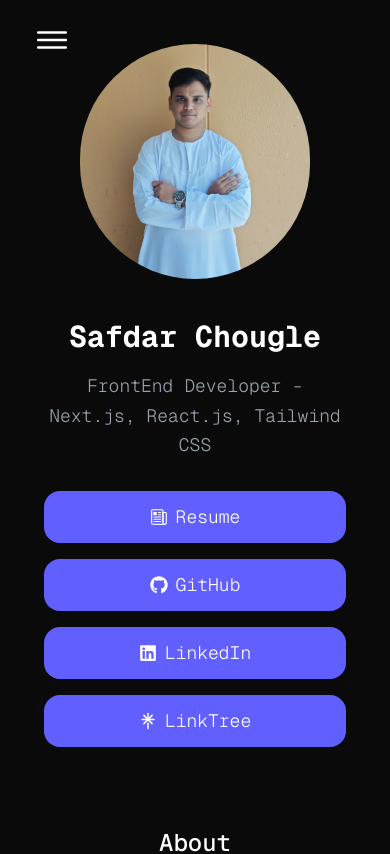
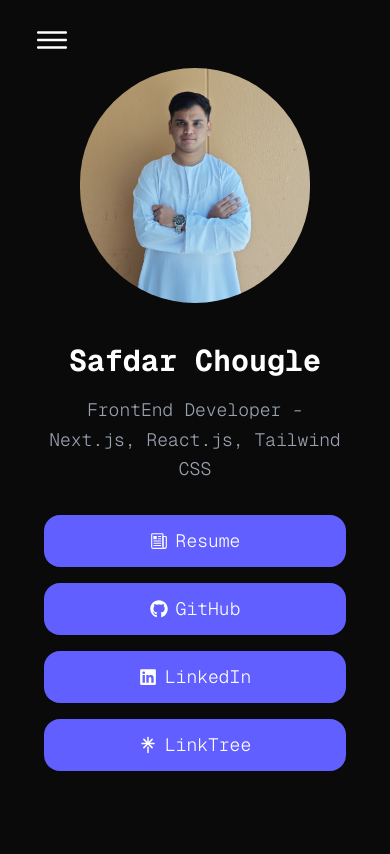
Before and after one commit to chouglesafdar22/Portfolio-Next.js-, a Next.js app in the folder portfolio-ui/: page / in a window 390 px wide. Shown: the top 854 px of the page. Built offline with nearby package versions, Linux system fonts and the light colour scheme.

Commit message:
Update page.js

```diff
--- a/portfolio-ui/app/page.js
+++ b/portfolio-ui/app/page.js
@@ -62,7 +62,7 @@
       {/* homesection */}
       <ScrollWrapper direction="down" ease="easeInOut">
         <section id="home" className="text-gray-400">
-          <div className="container mx-auto flex px-10 pb-10 sm:pt-20 pt-10 text-center items-center justify-center flex-col">
+          <div className="container mx-auto flex px-10 pb-10 sm:pt-20 pt-16 text-center items-center justify-center flex-col">
             <Image src="/images/my-image.jpg" alt="my-profile" width={230} height={230} className="lg:w-2/5 md:w-2/5 mb-10 object-cover object-center rounded-full" />
             <div className="text-center lg:w-2/3 w-full">
               <h1 className="title-font sm:text-4xl lg:text-5xl text-3xl mb-4 font-bold font-mono text-white">Safdar Chougle</h1>
```
